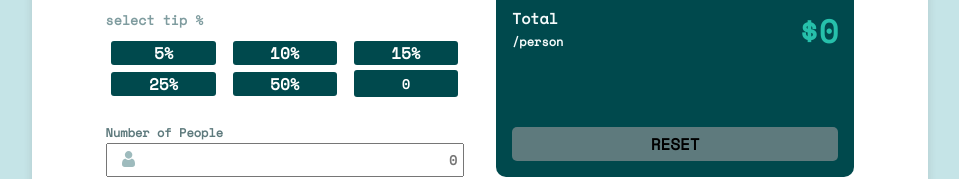
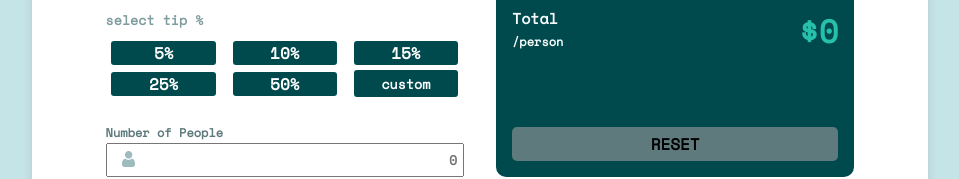
Before and after one commit to jerncomania28/tip-calculator, a React (Create React App) app: page / in a window 1280 px wide. Shown: the part 422-601 px from the top of the page, without its empty margins (160-1119 px from the left). Built offline with nearby package versions, Linux system fonts and the light colour scheme.

Commit message:
display custom placeholder

```diff
--- a/src/App.jsx
+++ b/src/App.jsx
@@ -6,7 +6,7 @@ import "./styles/App.styles.scss";
 
 const App = () => {
   const [bills, setBills] = useState();
-  const [custom, setCustom] = useState(0);
+  const [custom, setCustom] = useState();
   const [persons, setPersons] = useState();
   const [tip, setTip] = useState(0);
   const [total, setTotal] = useState(0);
```
